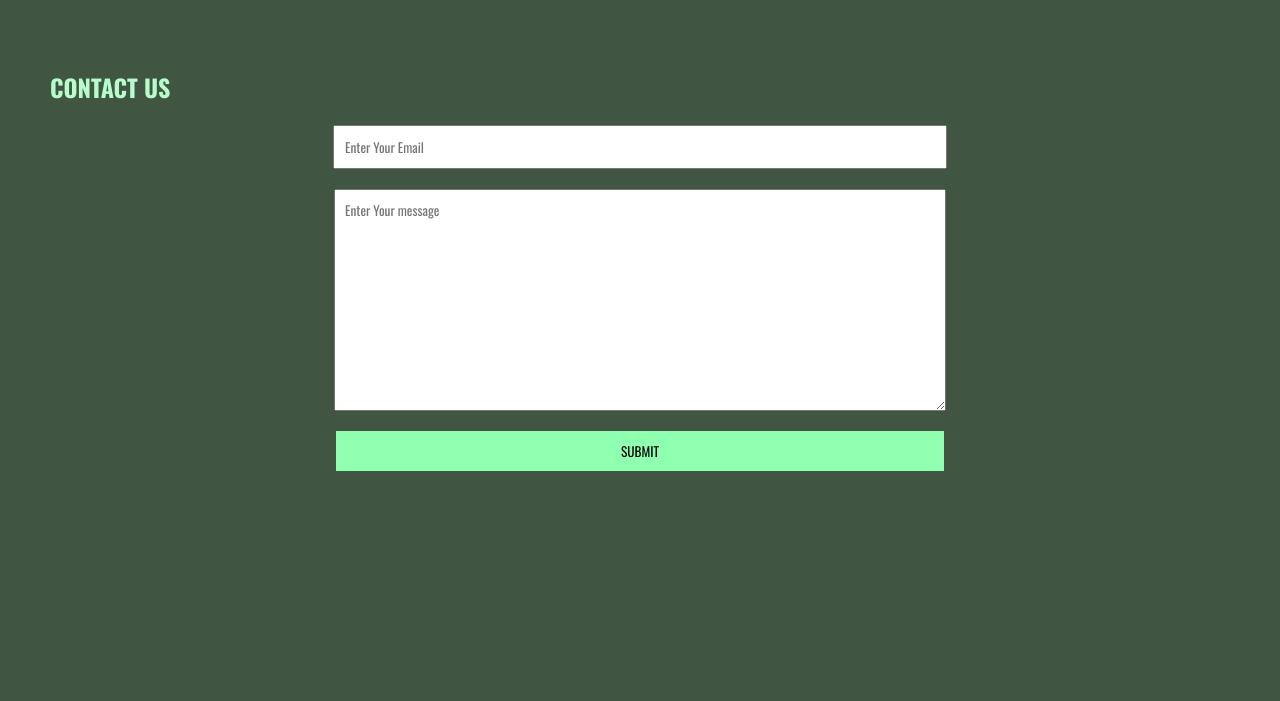
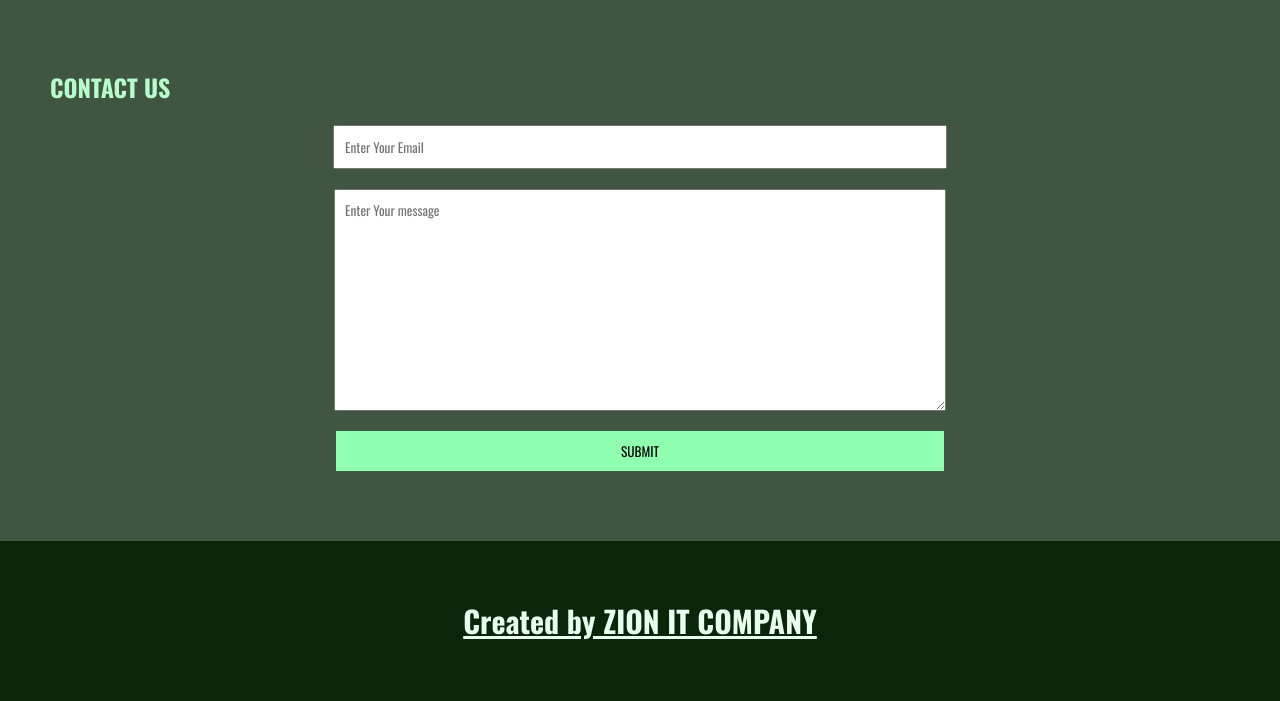
Before and after one commit to akashraveendran/django-scrap-handler, a Django app: page /home/ in a window 1280 px wide. Shown: the part 1801-2502 px from the top of the page. Before the commit the page ends 2272 px from the top, so only its background shows below. Run offline with Django 4.2, Linux system fonts and the light colour scheme.

Commit message:
completed footer section of home page

```diff
--- a/templates/home.html
+++ b/templates/home.html
@@ -121,6 +121,20 @@
             padding: 10px 0;
             width: 51.5%;
         }
+
+        #footer {
+            min-height: 20vh;
+            background: rgb(10, 37, 7);
+            display: flex;
+            justify-content: center;
+            align-items: center;
+            color: #e8ffef;
+        }
+
+        #footer h2 {
+            font-size: 30px;
+            text-decoration: underline;
+        }
     </style>
 </head>
 
@@ -177,6 +191,9 @@
         </form>
 
     </section>
+    <footer id="footer">
+        <h2>Created by ZION IT COMPANY</h2>
+    </footer>
 
 
 </body>
```
